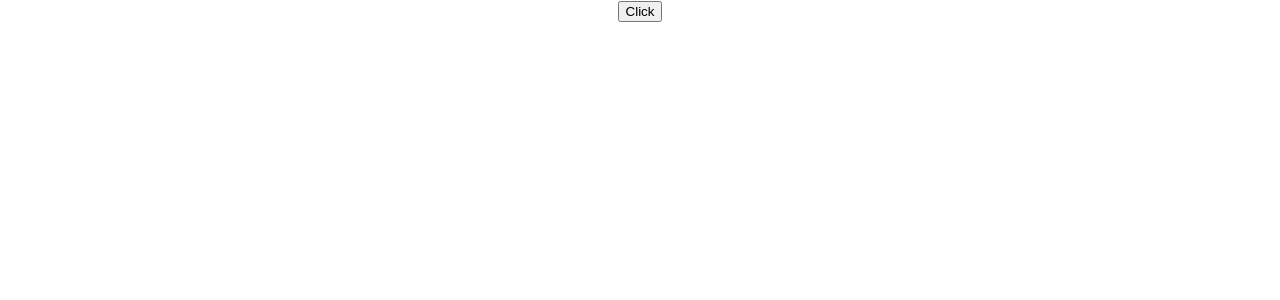
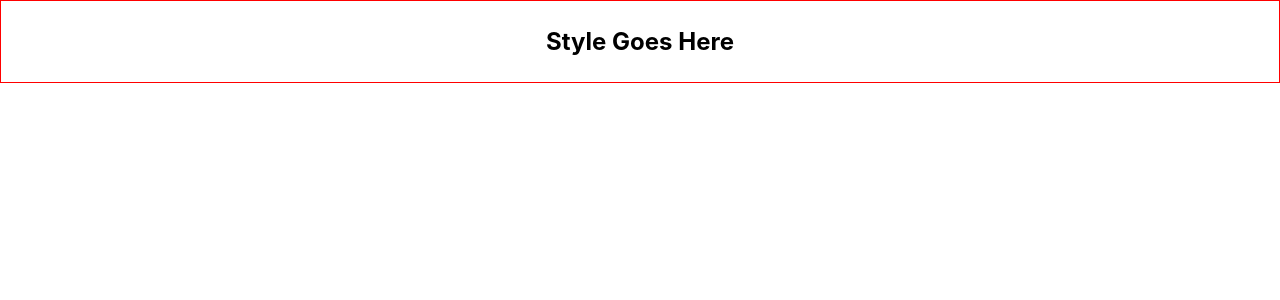
Before and after one commit to RayhanKabir29/react-typscript, a React (Create React App) app: page / in a window 1280 px wide. Shown: the top 300 px of the page. Built offline with nearby package versions, Linux system fonts and the light colour scheme.

Commit message:
style props

```diff
--- a/src/App.tsx
+++ b/src/App.tsx
@@ -1,5 +1,6 @@
 import "./App.css";
-import Button from "./components/Button";
+
+import Container from "./components/Container";
 
 function App() {
   // const personName = {
@@ -28,7 +29,9 @@ function App() {
         <Heading>Oscar Goes To Me!</Heading>
       </Oscar>
       <Greet name="Kabir" isLoggedin={true}></Greet> */}
-      <Button handleClick={(event, id) => console.log("Clicked", event, id)} />
+      {/* <Button handleClick={(event, id) => console.log("Clicked", event, id)} />
+      <Input value=" " handleChange={(event) => console.log("Clicked")} /> */}
+      <Container styles={{ border: "1px solid red", padding: "6px" }} />
     </div>
   );
 }
--- /dev/null
+++ b/src/components/Container.tsx
@@ -0,0 +1,13 @@
+type StyleProps = {
+  styles: React.CSSProperties;
+};
+
+const Container = (props: StyleProps) => {
+  return (
+    <div style={props.styles}>
+      <h2>Style Goes Here</h2>
+    </div>
+  );
+};
+
+export default Container;
```
Also changed, not shown: src/components/Input.tsx (+5 -2 lines).
